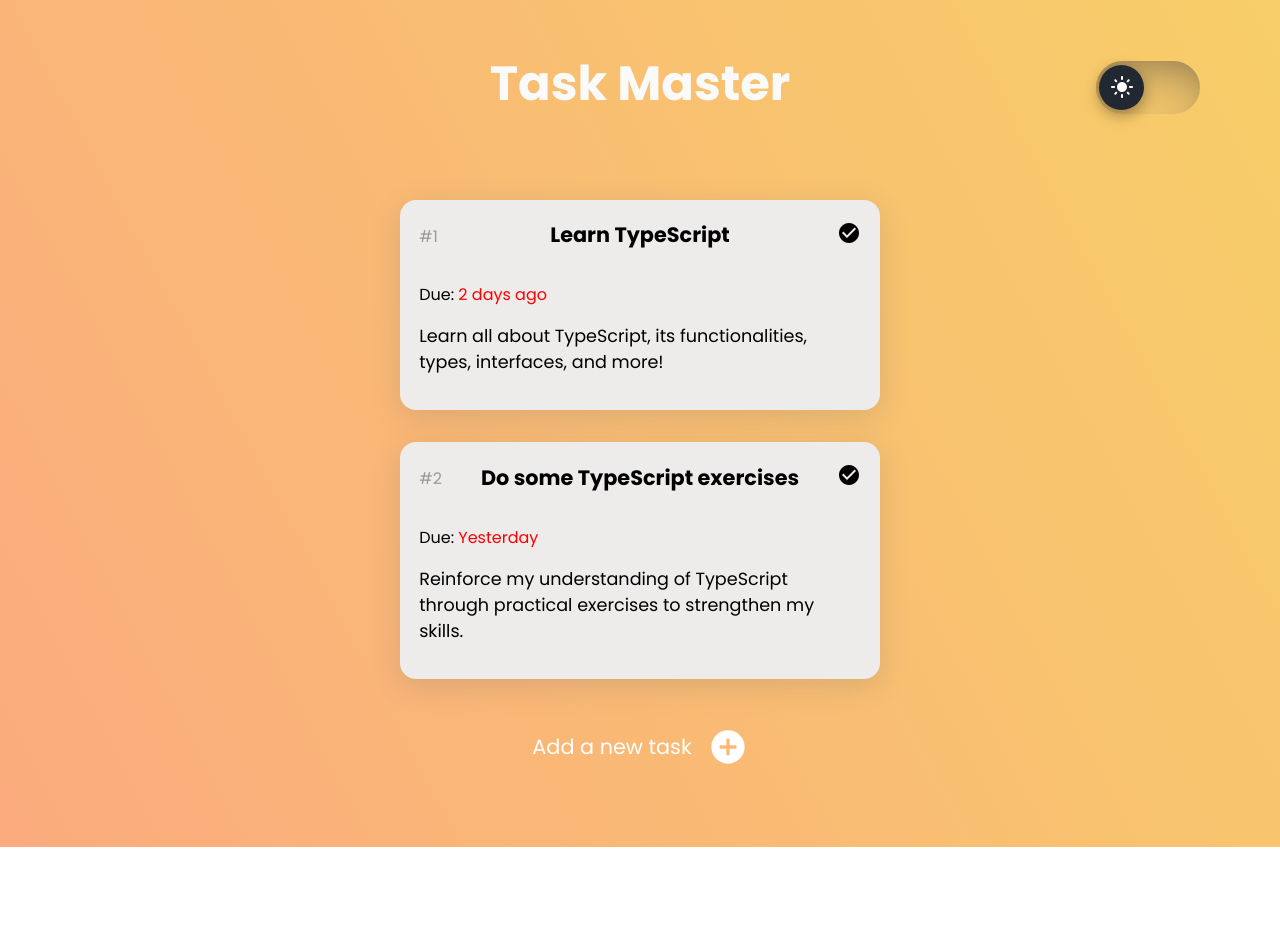
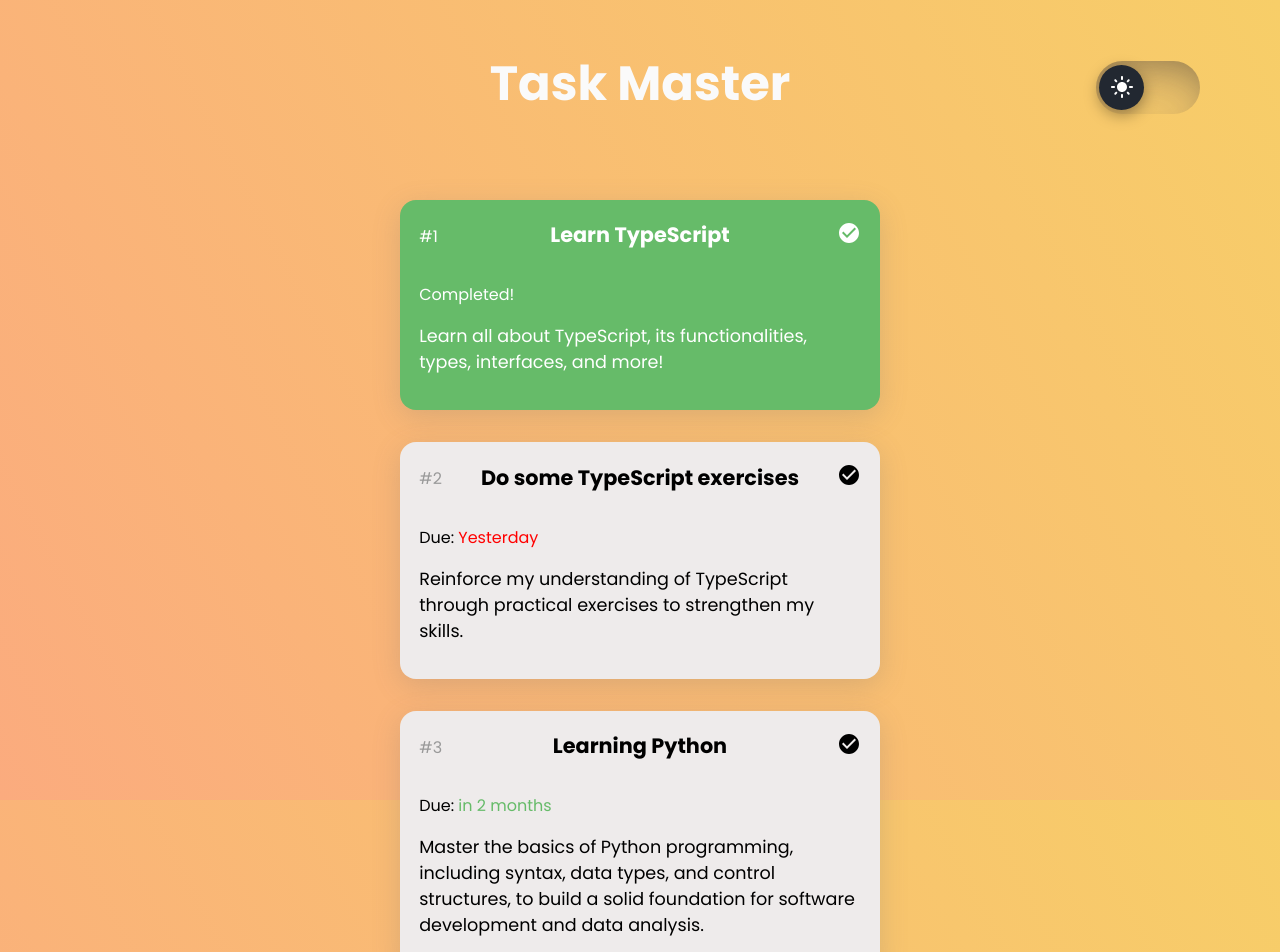
Before and after one commit to fabiodplacerda/TaskMaster, a React (Vite) app: page / in a window 1280 px wide. Shown: the top 952 px of the page. Before the commit the page ends 847 px from the top, so only its background shows below. Built offline with nearby package versions, Linux system fonts and the light colour scheme.

Commit message:
Fixed bugs and added new task, and file for  redeployment on Netlify

```diff
--- a/src/components/Task.tsx
+++ b/src/components/Task.tsx
@@ -39,6 +39,10 @@ const Task = ({
         setDueDate('Yesterday');
         setOverdue(true);
         break;
+      case 'a month ago':
+        setDueDate(relativeTime);
+        setOverdue(true);
+        break;
       default:
         if (relativeTime.includes('days ago')) {
           setOverdue(true);
@@ -70,7 +74,9 @@ const Task = ({
         }}
       >
         <div className="task-header">
-          <p className="task-id">#{task.id}</p>
+          <p className={task.completed ? 'task-id completed' : 'task-id'}>
+            #{task.id}
+          </p>
           <h2 className="task-title">{task.title}</h2>
           {task.completed ? (
             <p className="due-date">Completed!</p>
--- a/src/components/TaskList.tsx
+++ b/src/components/TaskList.tsx
@@ -14,7 +14,7 @@ const TaskList = () => {
     {
       id: 1,
       title: 'Learn TypeScript',
-      completed: false,
+      completed: true,
       description:
         'Learn all about TypeScript, its functionalities, types, interfaces, and more!',
       dueDate: '2024-01-27T00:00:00.000Z',
@@ -26,6 +26,14 @@ const TaskList = () => {
       description:
         'Reinforce my understanding of TypeScript through practical exercises to strengthen my skills.',
       dueDate: '2024-01-28T00:00:00.000Z',
+    },
+    {
+      id: 3,
+      title: 'Learning Python',
+      completed: false,
+      description:
+        'Master the basics of Python programming, including syntax, data types, and control structures, to build a solid foundation for software development and data analysis.',
+      dueDate: '2024-03-28T00:00:00.000Z',
     },
   ]);
 
--- a/src/index.css
+++ b/src/index.css
@@ -101,6 +101,7 @@ h1 {
   position: absolute;
   top: 0.3rem;
   color: #999;
+  transition: all 0.3s ease-in-out;
 }
 
 .task-description {
```
Also changed, not shown: 4 other files (tests, documents, lock files or other folders).
